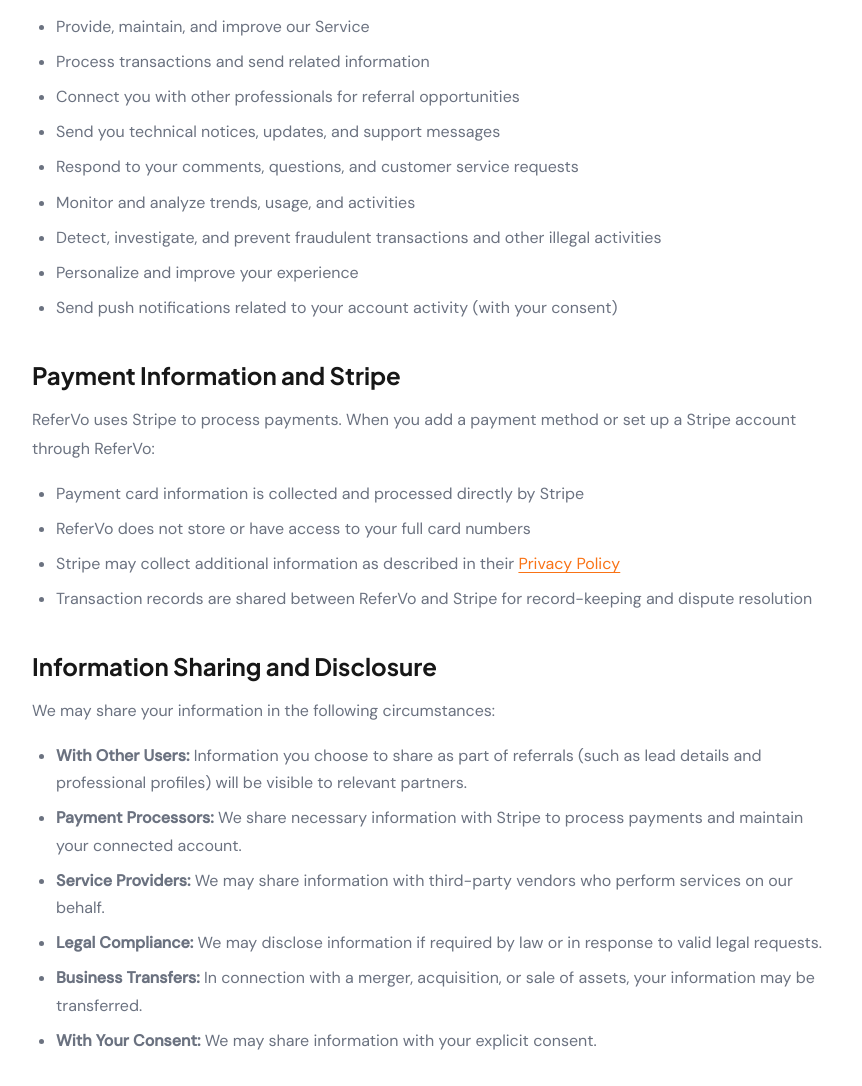
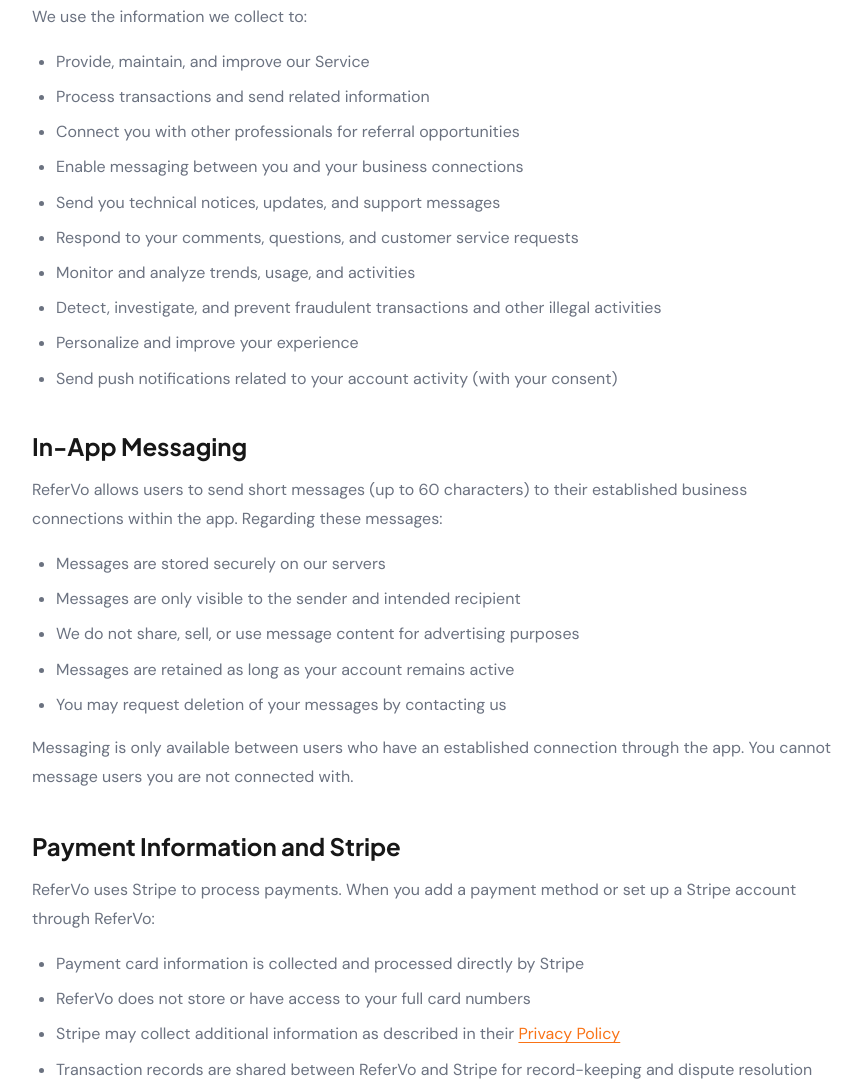
Before and after one commit to mrmicaiah/ReferVo, an Eleventy site: page src/privacy.njk in a window 1280 px wide. Shown: the part 1401-2487 px from the top of the page, without its empty margins (208-1070 px from the left). Built offline with nearby package versions, Linux system fonts and the light colour scheme; Eleventy itself is replaced by a stand-in of ours; files that its build step writes are made by us from their sources.

Commit message:
add In-App Messaging section to privacy policy

```diff
--- a/src/privacy.njk
+++ b/src/privacy.njk
@@ -3,7 +3,7 @@
 title: Privacy Policy
 subtitle: Your privacy matters to us. Here's how we handle your data.
 description: ReferVo Privacy Policy - Learn how we collect, use, and protect your personal information.
-lastUpdated: 2026-03-13
+lastUpdated: 2026-04-08
 ---
 
 <h2>Introduction</h2>
@@ -20,6 +20,7 @@
   <li>Payment information (processed securely through Stripe; we do not store payment card details)</li>
   <li>Profile information (professional bio, services offered)</li>
   <li>Referral data (leads sent, received, and associated notes)</li>
+  <li>In-app messages sent to your connections</li>
   <li>Communications with us or other users</li>
 </ul>
 
@@ -37,6 +38,7 @@
   <li>Provide, maintain, and improve our Service</li>
   <li>Process transactions and send related information</li>
   <li>Connect you with other professionals for referral opportunities</li>
+  <li>Enable messaging between you and your business connections</li>
   <li>Send you technical notices, updates, and support messages</li>
   <li>Respond to your comments, questions, and customer service requests</li>
   <li>Monitor and analyze trends, usage, and activities</li>
@@ -44,6 +46,17 @@
   <li>Personalize and improve your experience</li>
   <li>Send push notifications related to your account activity (with your consent)</li>
 </ul>
+
+<h2>In-App Messaging</h2>
+<p>ReferVo allows users to send short messages (up to 60 characters) to their established business connections within the app. Regarding these messages:</p>
+<ul>
+  <li>Messages are stored securely on our servers</li>
+  <li>Messages are only visible to the sender and intended recipient</li>
+  <li>We do not share, sell, or use message content for advertising purposes</li>
+  <li>Messages are retained as long as your account remains active</li>
+  <li>You may request deletion of your messages by contacting us</li>
+</ul>
+<p>Messaging is only available between users who have an established connection through the app. You cannot message users you are not connected with.</p>
 
 <h2>Payment Information and Stripe</h2>
 <p>ReferVo uses Stripe to process payments. When you add a payment method or set up a Stripe account through ReferVo:</p>
@@ -57,7 +70,7 @@
 <h2>Information Sharing and Disclosure</h2>
 <p>We may share your information in the following circumstances:</p>
 <ul>
-  <li><strong>With Other Users:</strong> Information you choose to share as part of referrals (such as lead details and professional profiles) will be visible to relevant partners.</li>
+  <li><strong>With Other Users:</strong> Information you choose to share as part of referrals (such as lead details and professional profiles) will be visible to relevant partners. Messages you send will be delivered to your intended recipients.</li>
   <li><strong>Payment Processors:</strong> We share necessary information with Stripe to process payments and maintain your connected account.</li>
   <li><strong>Service Providers:</strong> We may share information with third-party vendors who perform services on our behalf.</li>
   <li><strong>Legal Compliance:</strong> We may disclose information if required by law or in response to valid legal requests.</li>
@@ -69,14 +82,14 @@
 <p>We implement appropriate technical and organizational measures to protect your personal information against unauthorized access, alteration, disclosure, or destruction. However, no method of transmission over the Internet or electronic storage is 100% secure.</p>
 
 <h2>Data Retention</h2>
-<p>We retain your personal information for as long as necessary to provide the Service and fulfill the purposes described in this Privacy Policy. Transaction records may be retained for longer periods as required for tax, legal, or compliance purposes.</p>
+<p>We retain your personal information for as long as necessary to provide the Service and fulfill the purposes described in this Privacy Policy. Transaction records may be retained for longer periods as required for tax, legal, or compliance purposes. In-app messages are retained as long as your account is active or until you request their deletion.</p>
 
 <h2>Your Rights and Choices</h2>
 <p>Depending on your location, you may have certain rights regarding your personal information:</p>
 <ul>
   <li><strong>Access:</strong> Request a copy of the personal information we hold about you</li>
   <li><strong>Correction:</strong> Request correction of inaccurate or incomplete information</li>
-  <li><strong>Deletion:</strong> Request deletion of your personal information</li>
+  <li><strong>Deletion:</strong> Request deletion of your personal information, including messages</li>
   <li><strong>Portability:</strong> Request a copy of your data in a portable format</li>
   <li><strong>Opt-Out:</strong> Opt out of marketing communications and push notifications at any time</li>
 </ul>
```
